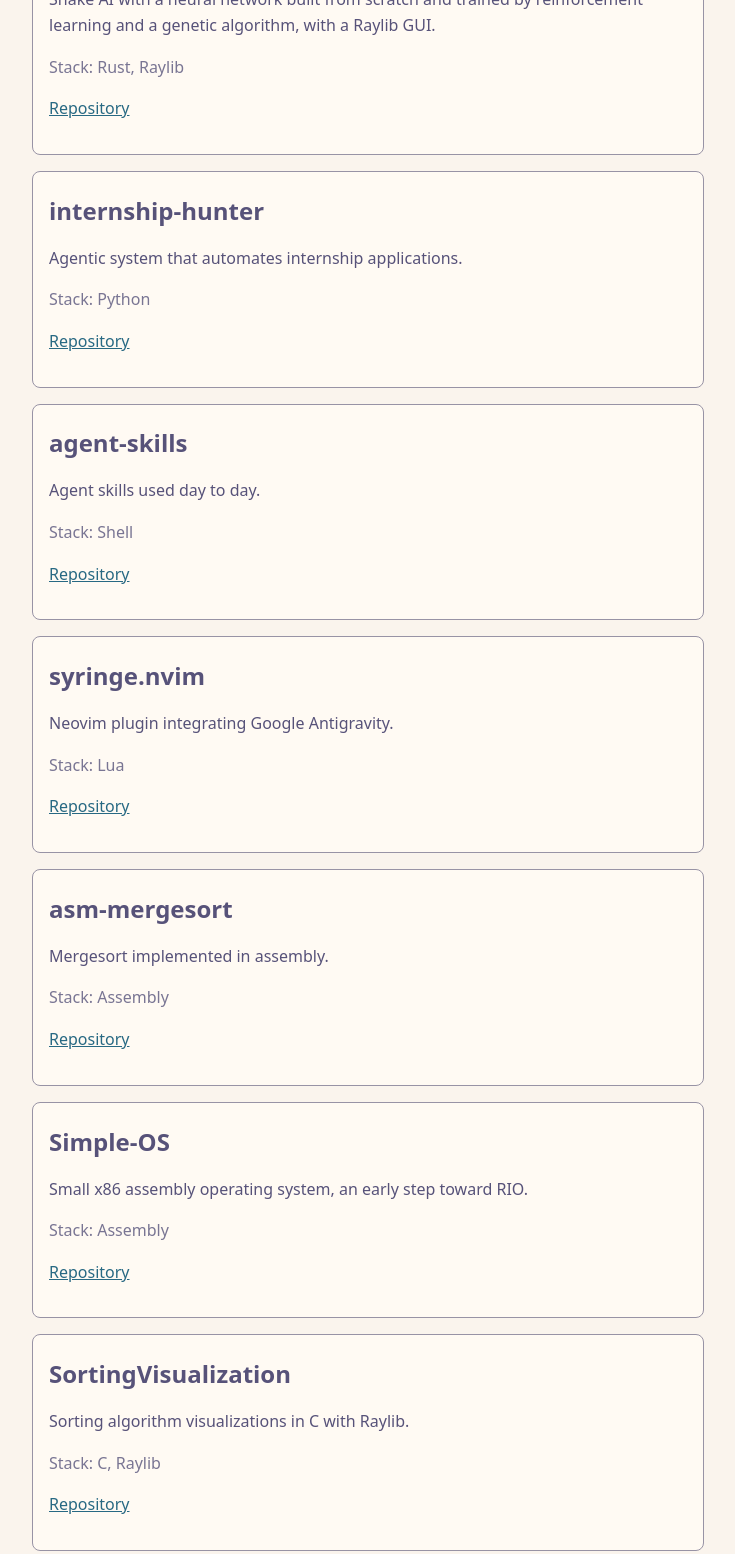
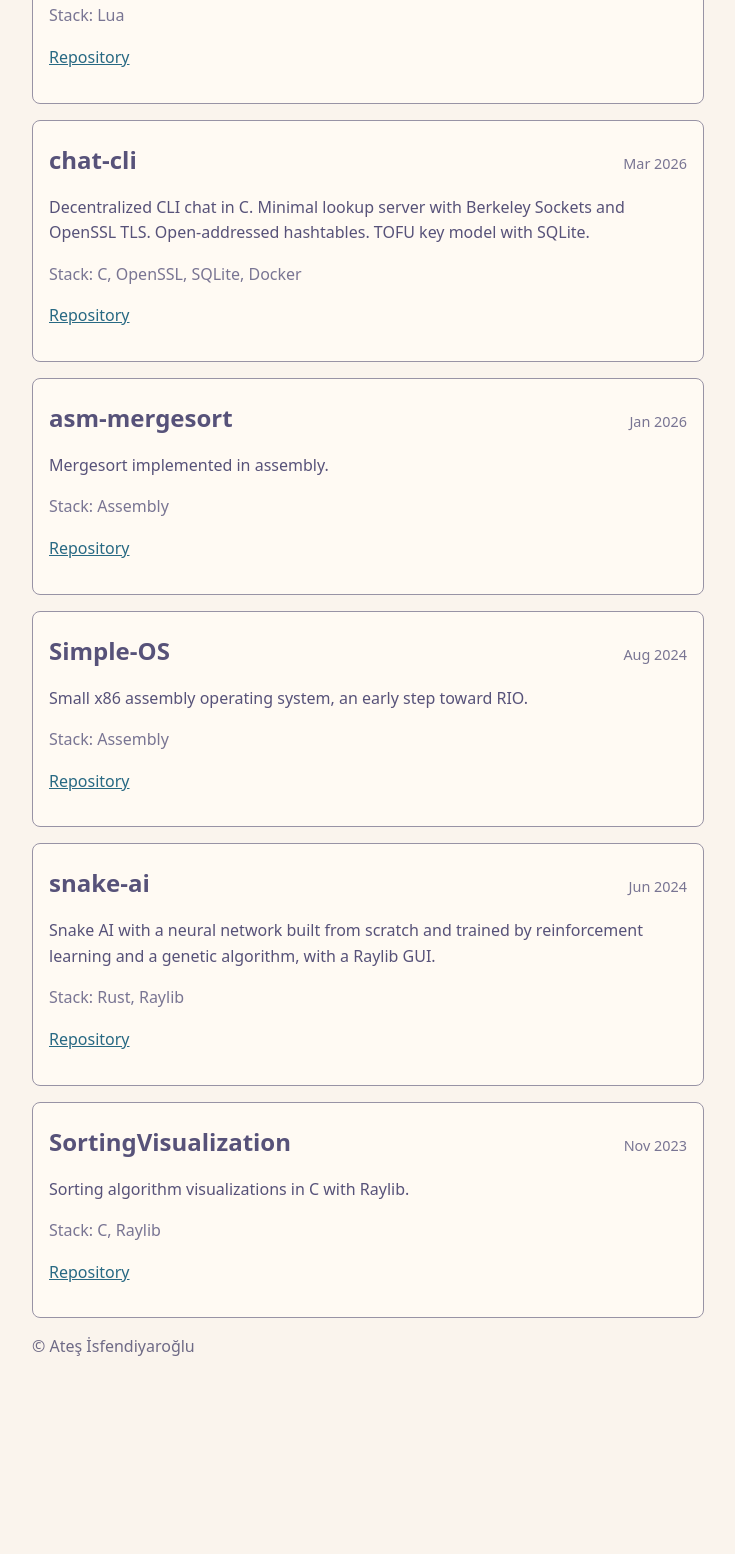
Before and after one commit to AtesIsf/AtesIsf.github.io, a plain HTML site: page projects.html in a window 1280 px wide. Shown: the part 1023-2577 px from the top of the page, without its empty margins (272-1007 px from the left). After the commit the page ends 2431 px from the top, so only its background shows below. Drawn offline with Linux system fonts and the light colour scheme.

Commit message:
Remove internship-hunter and date remaining projects from GitHub
Co-Authored-By: Claude Haiku 5.5 <noreply@anthropic.com>

```diff
--- a/projects.html
+++ b/projects.html
@@ -20,6 +20,12 @@
 <main>
 <h1>Projects</h1>
 <article>
+<div class="item-head"><h2>agent-skills</h2><time>Nov 2026</time></div>
+<p>Agent skills used day to day.</p>
+<p class="stack">Stack: Shell</p>
+<p><a href="https://github.com/AtesIsf/agent-skills">Repository</a></p>
+</article>
+<article>
 <div class="item-head"><h2>RIO <span class="tag">In progress</span></h2><time>Sep 2026 – Present</time></div>
 <p>64-bit RISC-V RTOS kernel in C and Assembly. Preemptive priority scheduler with context switching, semaphores, and delta sleep queues. 4KiB block allocator. 16-byte aligned interrupt dispatcher and vector.</p>
 <p class="stack">Stack: C, Assembly, QEMU, Docker/Podman</p>
@@ -32,10 +38,28 @@
 <p><a href="https://github.com/AtesIsf/Monetary-Sim">Repository</a></p>
 </article>
 <article>
+<div class="item-head"><h2>syringe.nvim</h2><time>Jun 2026</time></div>
+<p>Neovim plugin integrating Google Antigravity.</p>
+<p class="stack">Stack: Lua</p>
+<p><a href="https://github.com/AtesIsf/syringe.nvim">Repository</a></p>
+</article>
+<article>
 <div class="item-head"><h2>chat-cli</h2><time>Mar 2026</time></div>
 <p>Decentralized CLI chat in C. Minimal lookup server with Berkeley Sockets and OpenSSL TLS. Open-addressed hashtables. TOFU key model with SQLite.</p>
 <p class="stack">Stack: C, OpenSSL, SQLite, Docker</p>
 <p><a href="https://github.com/AtesIsf/chat-cli">Repository</a></p>
+</article>
+<article>
+<div class="item-head"><h2>asm-mergesort</h2><time>Jan 2026</time></div>
+<p>Mergesort implemented in assembly.</p>
+<p class="stack">Stack: Assembly</p>
+<p><a href="https://github.com/AtesIsf/asm-mergesort">Repository</a></p>
+</article>
+<article>
+<div class="item-head"><h2>Simple-OS</h2><time>Aug 2024</time></div>
+<p>Small x86 assembly operating system, an early step toward RIO.</p>
+<p class="stack">Stack: Assembly</p>
+<p><a href="https://github.com/AtesIsf/Simple-OS">Repository</a></p>
 </article>
 <article>
 <div class="item-head"><h2>snake-ai</h2><time>Jun 2024</time></div>
@@ -44,37 +68,7 @@
 <p><a href="https://github.com/AtesIsf/snake-ai">Repository</a></p>
 </article>
 <article>
-<div class="item-head"><h2>internship-hunter</h2></div>
-<p>Agentic system that automates internship applications.</p>
-<p class="stack">Stack: Python</p>
-<p><a href="https://github.com/AtesIsf/internship-hunter">Repository</a></p>
-</article>
-<article>
-<div class="item-head"><h2>agent-skills</h2></div>
-<p>Agent skills used day to day.</p>
-<p class="stack">Stack: Shell</p>
-<p><a href="https://github.com/AtesIsf/agent-skills">Repository</a></p>
-</article>
-<article>
-<div class="item-head"><h2>syringe.nvim</h2></div>
-<p>Neovim plugin integrating Google Antigravity.</p>
-<p class="stack">Stack: Lua</p>
-<p><a href="https://github.com/AtesIsf/syringe.nvim">Repository</a></p>
-</article>
-<article>
-<div class="item-head"><h2>asm-mergesort</h2></div>
-<p>Mergesort implemented in assembly.</p>
-<p class="stack">Stack: Assembly</p>
-<p><a href="https://github.com/AtesIsf/asm-mergesort">Repository</a></p>
-</article>
-<article>
-<div class="item-head"><h2>Simple-OS</h2></div>
-<p>Small x86 assembly operating system, an early step toward RIO.</p>
-<p class="stack">Stack: Assembly</p>
-<p><a href="https://github.com/AtesIsf/Simple-OS">Repository</a></p>
-</article>
-<article>
-<div class="item-head"><h2>SortingVisualization</h2></div>
+<div class="item-head"><h2>SortingVisualization</h2><time>Nov 2023</time></div>
 <p>Sorting algorithm visualizations in C with Raylib.</p>
 <p class="stack">Stack: C, Raylib</p>
 <p><a href="https://github.com/AtesIsf/SortingVisualization">Repository</a></p>
```
